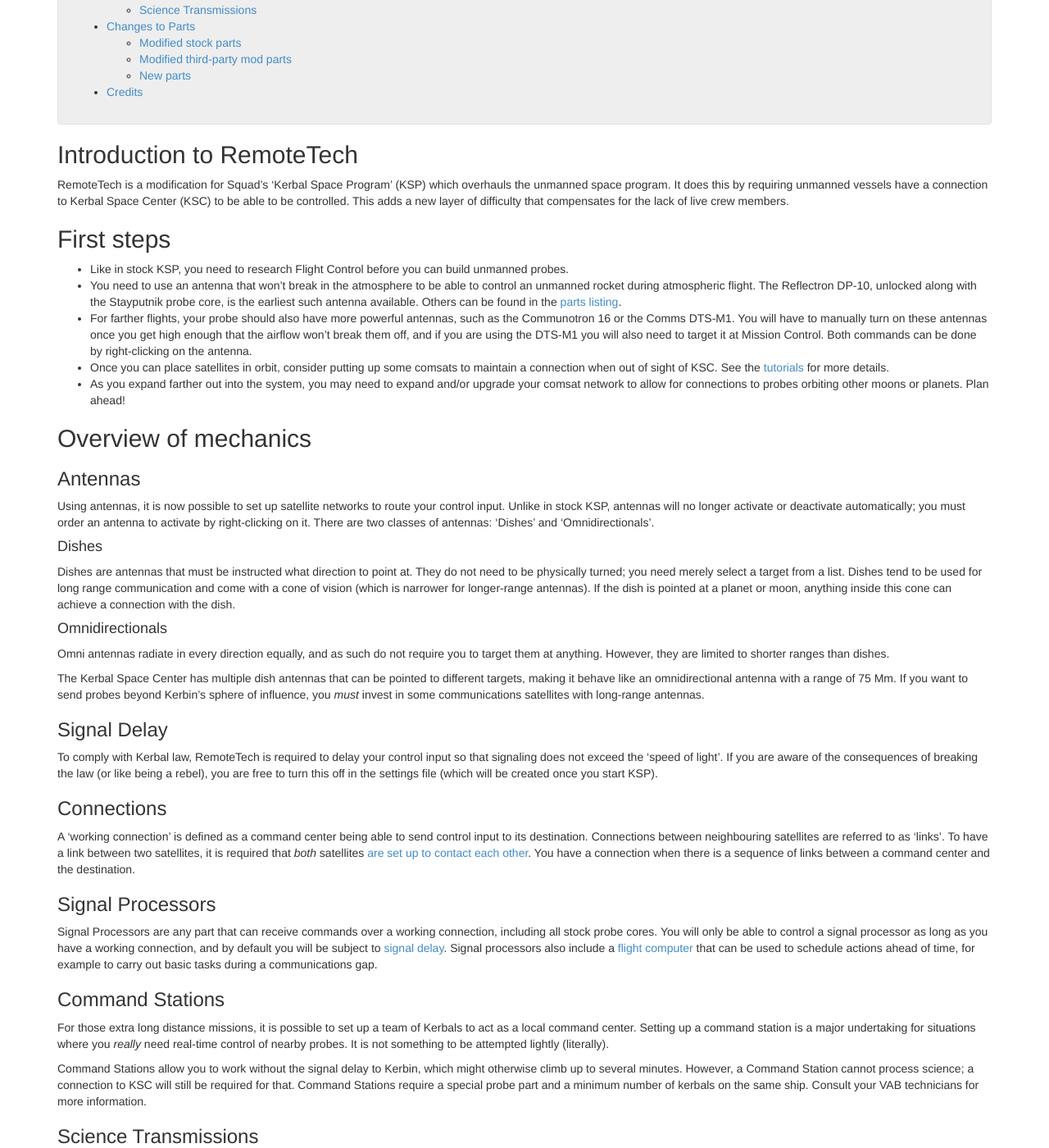
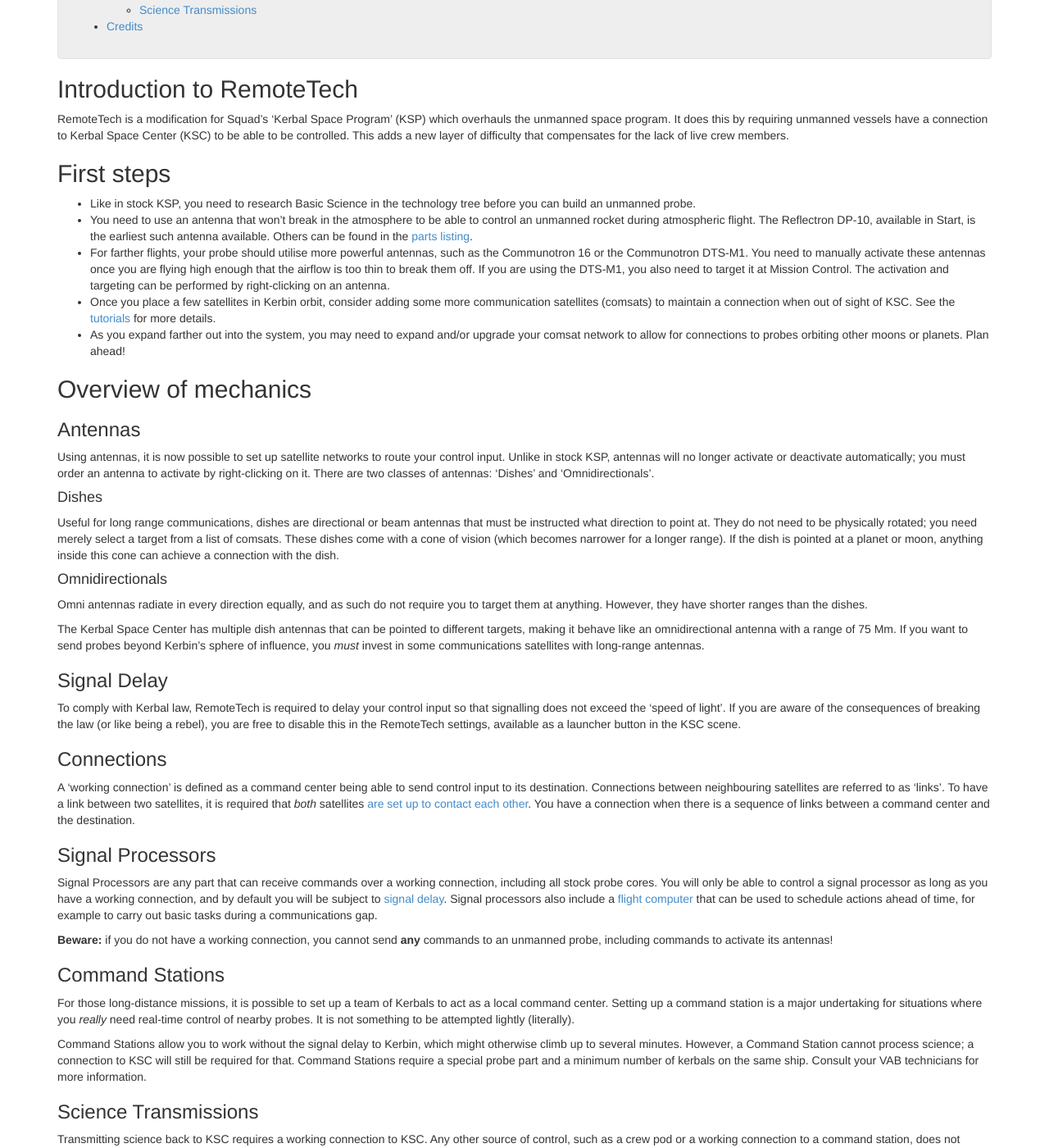
Before and after one commit to RemoteTechnologiesGroup/RemoteTech, a Jekyll site: the page built from index.md, in a window 1280 px wide and 1400 px high, scrolled down 454 px. Shown: the whole window at 82% size. Built offline with Jekyll 4.4.1, drawn with Linux system fonts in a browser that asks for light colours; nearby versions of some CDN libraries; some of the changed text lies outside the part shown.

Commit message:
Revise and update the content and list of RT contributors

```diff
--- a/index.md
+++ b/index.md
@@ -12,27 +12,27 @@
 
 ## First steps
 
-* Like in stock KSP, you need to research Flight Control before you can build unmanned probes.
-* You need to use an antenna that won't break in the atmosphere to be able to control an unmanned rocket during atmospheric flight. The Reflectron DP-10, unlocked along with the Stayputnik probe core, is the earliest such antenna available. Others can be found in the [parts listing](guide/parts/).
-* For farther flights, your probe should also have more powerful antennas, such as the Communotron 16 or the Comms DTS-M1. You will have to manually turn on these antennas once you get high enough that the airflow won't break them off, and if you are using the DTS-M1 you will also need to target it at Mission Control. Both commands can be done by right-clicking on the antenna.
-* Once you can place satellites in orbit, consider putting up some comsats to maintain a connection when out of sight of KSC. See the [tutorials](tutorials/#setting-up-satellite-constellations) for more details.
+* Like in stock KSP, you need to research Basic Science in the technology tree before you can build an unmanned probe.
+* You need to use an antenna that won't break in the atmosphere to be able to control an unmanned rocket during atmospheric flight. The Reflectron DP-10, available in Start, is the earliest such antenna available. Others can be found in the [parts listing](guide/parts/).
+* For farther flights, your probe should utilise more powerful antennas, such as the Communotron 16 or the Communotron DTS-M1. You need to manually activate these antennas once you are flying high enough that the airflow is too thin to break them off. If you are using the DTS-M1, you also need to target it at Mission Control. The activation and targeting can be performed by right-clicking on an antenna.
+* Once you place a few satellites in Kerbin orbit, consider adding some more communication satellites (comsats) to maintain a connection when out of sight of KSC. See the [tutorials](tutorials/#setting-up-satellite-constellations) for more details.
 * As you expand farther out into the system, you may need to expand and/or upgrade your comsat network to allow for connections to probes orbiting other moons or planets. Plan ahead!
 
 ## Overview of mechanics
 
 ### Antennas
-Using antennas, it is now possible to set up satellite networks to route your control input. Unlike in stock KSP,  antennas will no longer activate or deactivate automatically; you must order an antenna to activate by right-clicking on it. There are two classes of antennas: 'Dishes' and 'Omnidirectionals'.
+Using antennas, it is now possible to set up satellite networks to route your control input. Unlike in stock KSP, antennas will no longer activate or deactivate automatically; you must order an antenna to activate by right-clicking on it. There are two classes of antennas: 'Dishes' and 'Omnidirectionals'.
 
 #### Dishes
-Dishes are antennas that must be instructed what direction to point at. They do not need to be physically turned; you need merely select a target from a list. Dishes tend to be used for long range communication and come with a cone of vision (which is narrower for longer-range antennas). If the dish is pointed at a planet or moon, anything inside this cone can achieve a connection with the dish.
+Useful for long range communications, dishes are directional or beam antennas that must be instructed what direction to point at. They do not need to be physically rotated; you need merely select a target from a list of comsats. These dishes come with a cone of vision (which becomes narrower for a longer range). If the dish is pointed at a planet or moon, anything inside this cone can achieve a connection with the dish.
 
 #### Omnidirectionals
-Omni antennas radiate in every direction equally, and as such do not require you to target them at anything. However, they are limited to shorter ranges than dishes.
+Omni antennas radiate in every direction equally, and as such do not require you to target them at anything. However, they have shorter ranges than the dishes.
 
 The Kerbal Space Center has multiple dish antennas that can be pointed to different targets, making it behave like an omnidirectional antenna with a range of 75 Mm. If you want to send probes beyond Kerbin's sphere of influence, you *must* invest in some communications satellites with long-range antennas.
 
 ### Signal Delay
-To comply with Kerbal law, RemoteTech is required to delay your control input so that signaling does not exceed the 'speed of light'. If you are aware of the consequences of breaking the law (or like being a rebel), you are free to turn this off in the settings file (which will be created once you start KSP).
+To comply with Kerbal law, RemoteTech is required to delay your control input so that signalling does not exceed the 'speed of light'. If you are aware of the consequences of breaking the law (or like being a rebel), you are free to disable this in the RemoteTech settings, available as a launcher button in the KSC scene.
 
 ### Connections
 A 'working connection' is defined as a command center being able to send control input to its destination. Connections between neighbouring satellites are referred to as 'links'. To have a link between two satellites, it is required that *both* satellites [are set up to contact each other](guide/overview/#connection-rules). You have a connection when there is a sequence of links between a command center and the destination.
@@ -40,44 +40,17 @@
 ### Signal Processors
 Signal Processors are any part that can receive commands over a working connection, including all stock probe cores. You will only be able to control a signal processor as long as you have a working connection, and by default you will be subject to [signal delay](#signal-delay). Signal processors also include a [flight computer](guide/comp/) that can be used to schedule actions ahead of time, for example to carry out basic tasks during a communications gap.
 
-<!--**Beware**: if you do not have a working connection, you cannot send **any** commands to an unmanned probe, including commands to activate its antennas!-->
+**Beware:** if you do not have a working connection, you cannot send **any** commands to an unmanned probe, including commands to activate its antennas!
 
 ### Command Stations
-For those extra long distance missions, it is possible to set up a team of Kerbals to act as a local command center. Setting up a command station is a major undertaking for situations where you *really* need real-time control of nearby probes. It is not something to be attempted lightly (literally).
+For those long-distance missions, it is possible to set up a team of Kerbals to act as a local command center. Setting up a command station is a major undertaking for situations where you *really* need real-time control of nearby probes. It is not something to be attempted lightly (literally).
 
 Command Stations allow you to work without the signal delay to Kerbin, which might otherwise climb up to several minutes. However, a Command Station cannot process science; a connection to KSC will still be required for that. Command Stations require a special probe part and a minimum number of kerbals on the same ship. Consult your VAB technicians for more information.
 
 ### Science Transmissions
-Transmitting science back to KSC now requires you have a working connection to KSC. Any other source of control, such as a crew pod or a working connection to a command station, does not count.
-
-## Changes to Parts
-
-### Modified stock parts
-
-* All stock probe cores now have [signal processor capability](#signal-processors) so that they are affected by the communications network they are connected to.
-
-* The three stock antennas have been modified to make them fit the rules of RemoteTech: the Communotron 16 is now the basic [omnidirectional antenna](#omnidirectionals), the Comms DTS-M1 a short-range [dish](#dishes), and the Communotron 88-88 a long-range dish.
-
-* The Launch Stability Enhancer now acts as a land line for the rocket, allowing the player to send pre-launch commands regardless of whether any antennas are active.
-
-### Modified third-party mod parts
-
-* All B9 and FASA probe cores can act as signal processors, just like the stock probe cores.
-* FASA antennas can act as short- to medium- range antennas (the longest is the Apollo SM Dish, with a range of 35,000 km).
-* The MechJeb AR202 can act as a signal processor.
-
-Neither other third-party probe cores, nor any third-party antennas, are supported at this time.
-
-### New parts
-
-RemoteTech includes seven new antennas.
-
-* The Reflectron DP-10 is a short-range omnidirectional antenna intended for launch and landing.
-* The CommTech EXP-VR-2T and Communotron 32 are enhanced omnidirectional antennas.
-* The Reflectron KR-7 and KR-14 are short- and long-range dishes, respectively.
-* The CommTech-1 and Reflectron GX-128 are long-range dishes designed for missions to the outer planets.
+Transmitting science back to KSC requires a working connection to KSC. Any other source of control, such as a crew pod or a working connection to a command station, does not count.
 
 ## Credits
 * RT1 Contributors: JDP, The_Duck, gresrun, Tosh, rkman, NovaSilisko, r4m0n, Alchemist, Kreuzung, Spaceghost, Tomato, BoJaN, Mortaq.
-* RT2 Contributors: JDP, Cilph, TaranisElsu, acc, Vrana, MedievalNerd, NathanKell, jdmj, kommit.
-* RT2 v1.4.0 and beyond is maintained by the Remote Technologies Group, a community effort to ensure the proliferation of unmanned vessels throughout the known Kerbalverse: Erendrake, Pezmc, Starstrider42, Peppie23, Warrenseymour
+* RT2 Contributors: JDP, Cilph, TaranisElsu, acc, Vrana, MedievalNerd, NathanKell, jdmj, kommit, koritastic, Dail8859, Grays, Jsartisohn, MOARdV, Reignerok, Pezmc, Starstrider42, woogoose, Peppie23, d4rksh4de, tomek.piotrowski, Erendrake, Warrenseymour.
+* RT v1.8.0 and beyond is currently maintained by the Remote Technologies Group, a community effort to ensure the proliferation of unmanned vessels throughout the known Kerbalverse: neitsa, TaxiService.
```
